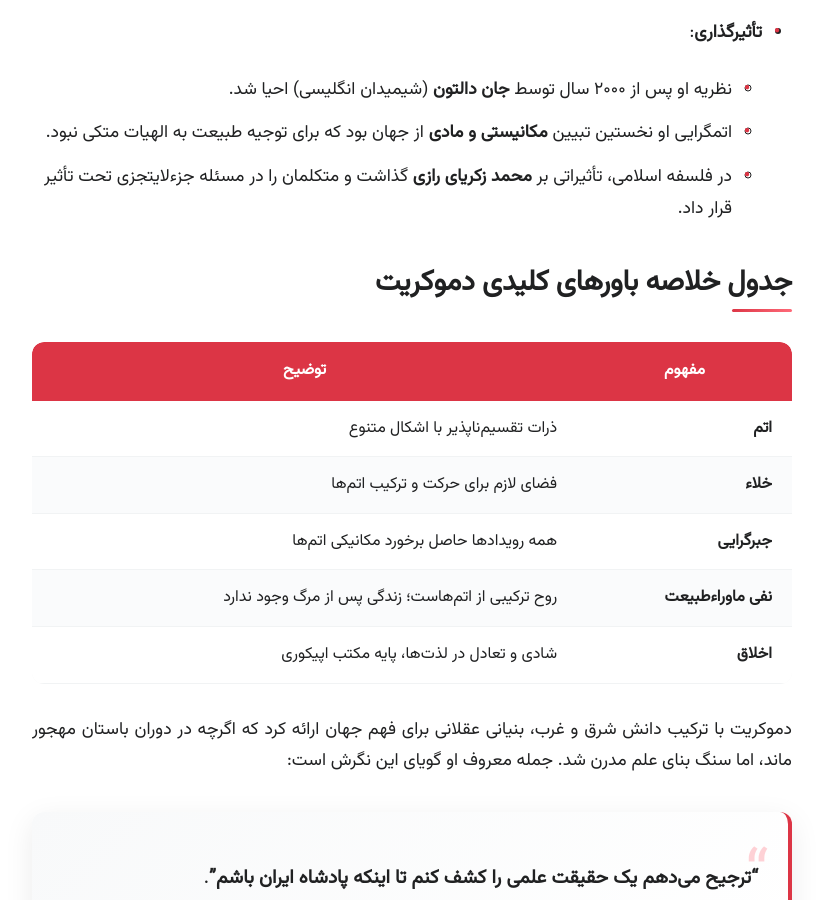
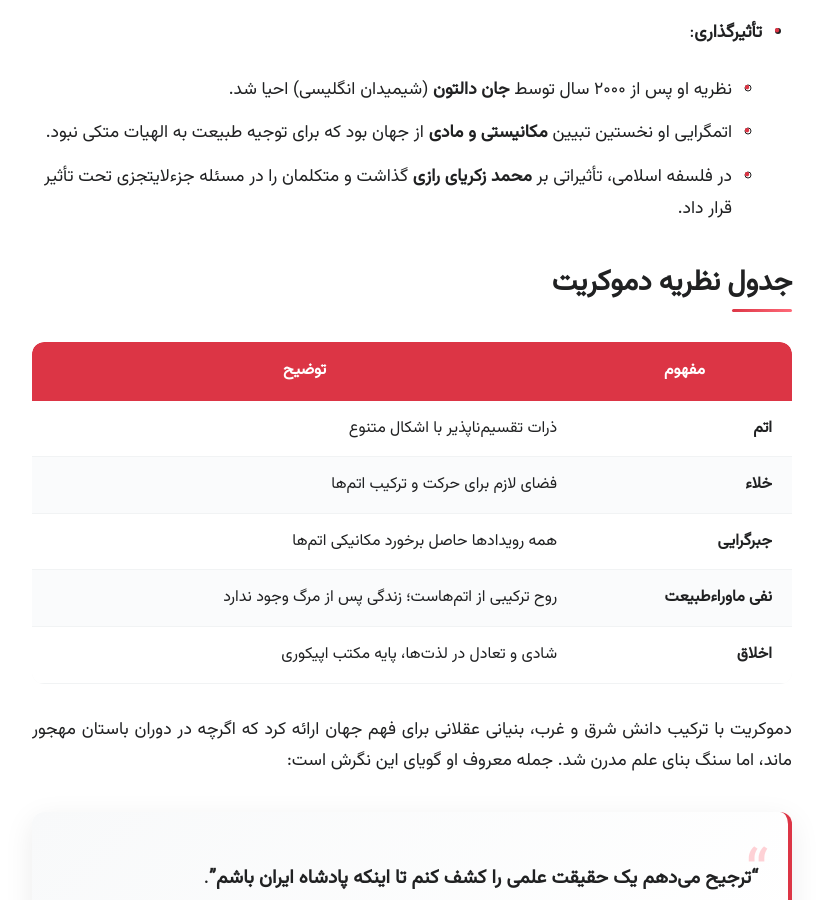
Before and after one commit to darkblog/darkblog.github.io, a Jekyll site: the page built from _posts/2025-7-4-55.md, in a window 1280 px wide and 900 px high, scrolled down 2310 px. Shown: the whole window, without its empty margins (228-1052 px from the left). Built offline with Jekyll 4.4.1, drawn with Linux system fonts in a browser that asks for light colours.

Commit message:
Update 2025-7-4-55.md

```diff
--- a/_posts/2025-7-4-55.md
+++ b/_posts/2025-7-4-55.md
@@ -40,7 +40,7 @@ title: زندگینامه دموکریت - فیلسوف اتم‌گرای خند
   - اتمگرایی او نخستین تبیین **مکانیستی و مادی** از جهان بود که برای توجیه طبیعت به الهیات متکی نبود.
   - در فلسفه اسلامی، تأثیراتی بر **محمد زکریای رازی** گذاشت و متکلمان را در مسئله جزءلایتجزی تحت تأثیر قرار داد.
 
-## جدول خلاصه باورهای کلیدی دموکریت
+## جدول نظریه دموکریت
 
 | مفهوم | توضیح |
 |-------|-------|
```
